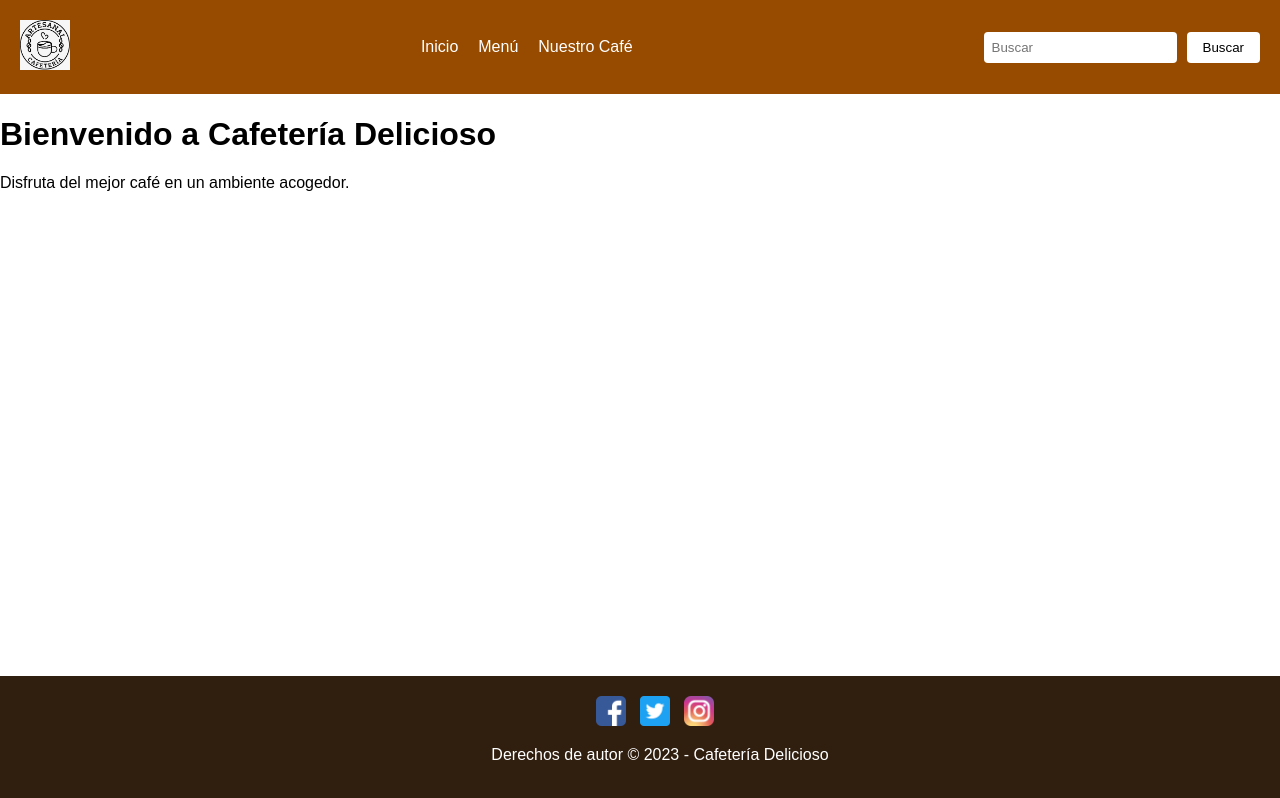
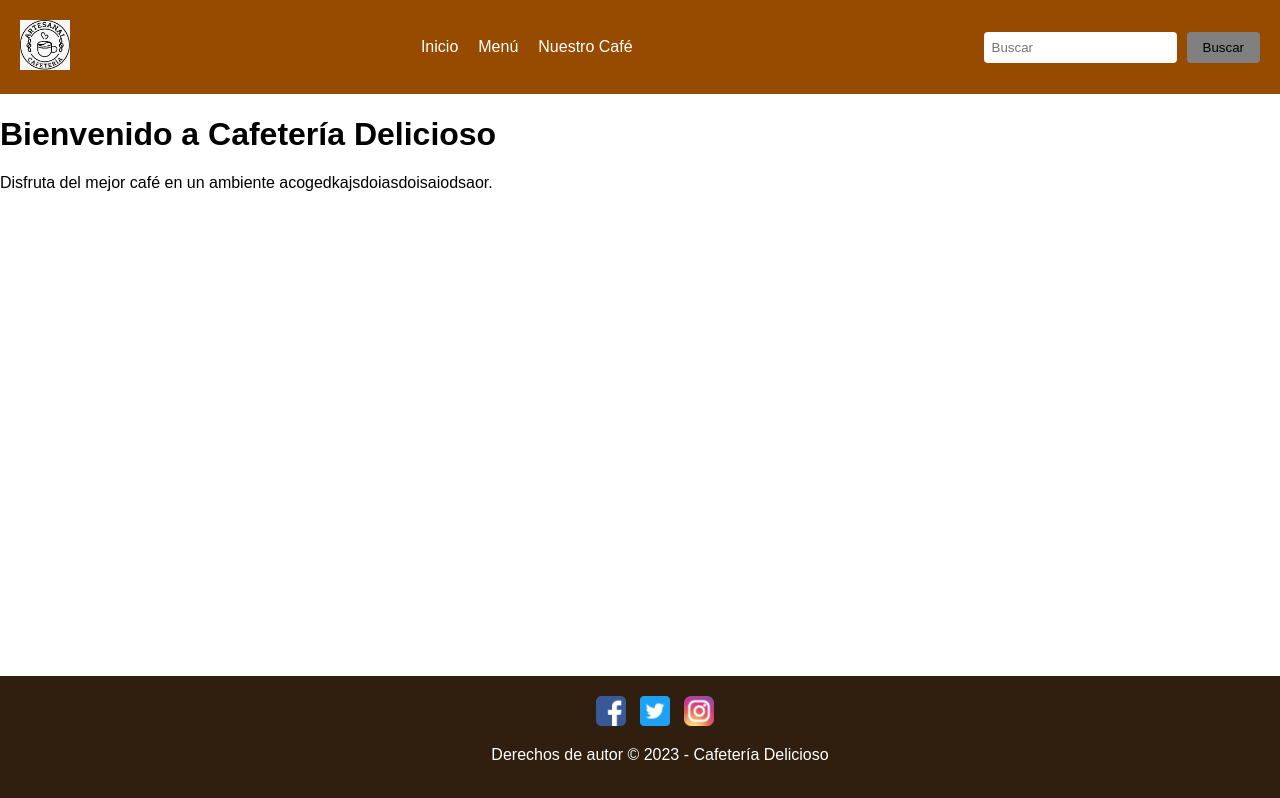
Before and after one commit to Danieltq04/PruebaRepo, a plain HTML site: page index.html in a window 1280 px wide. Drawn offline with Linux system fonts and the light colour scheme.

Commit message:
se modificó estilos de color

```diff
--- a/index.html
+++ b/index.html
@@ -28,7 +28,7 @@
 
   <main>
     <h1>Bienvenido a Cafetería Delicioso</h1>
-    <p>Disfruta del mejor café en un ambiente acogedor.</p>
+    <p>Disfruta del mejor café en un ambiente acogedkajsdoiasdoisaiodsaor.</p>
   </main>
 
   <footer>
--- a/styles.css
+++ b/styles.css
@@ -60,6 +60,7 @@ body {
     border-radius: 4px;
     margin-left: 10px;
     cursor: pointer;
+    background-color: gray;
   }
 
   /* Estilos para el menú de hamburguesa */
```
